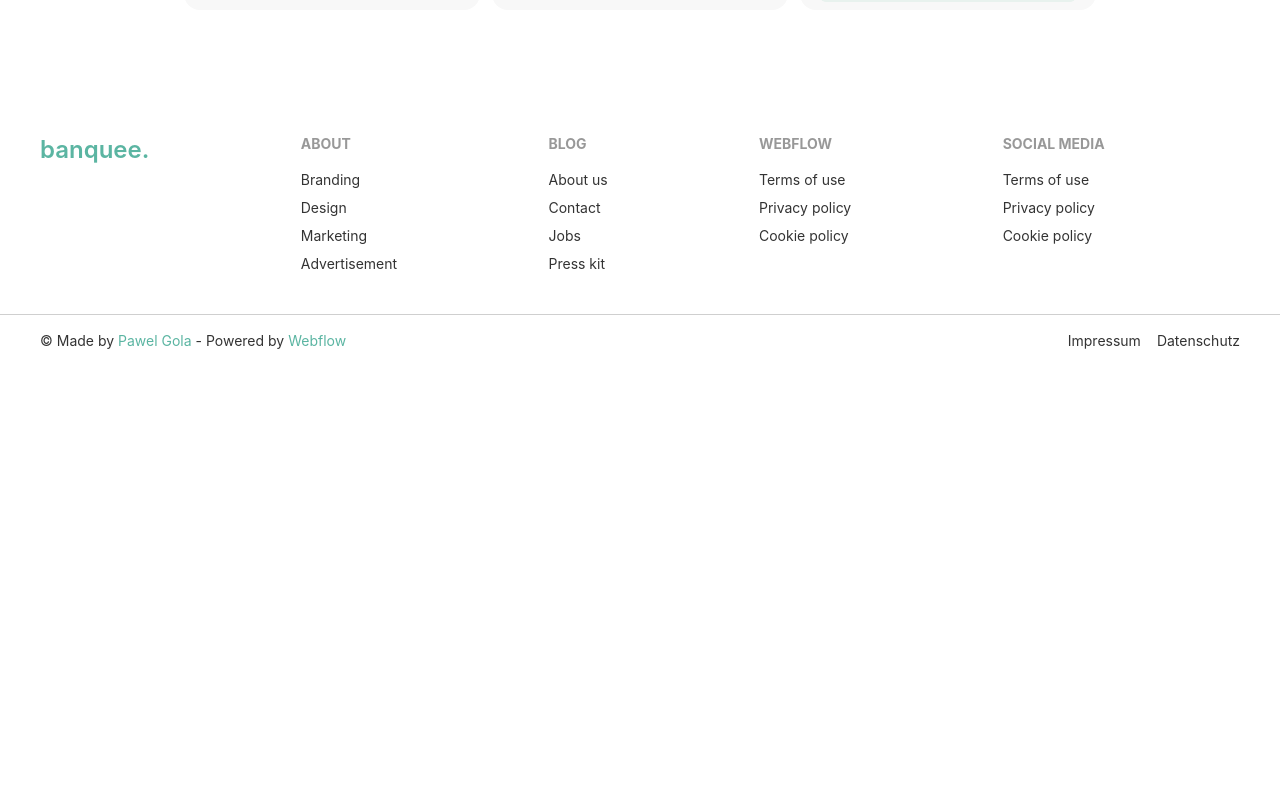
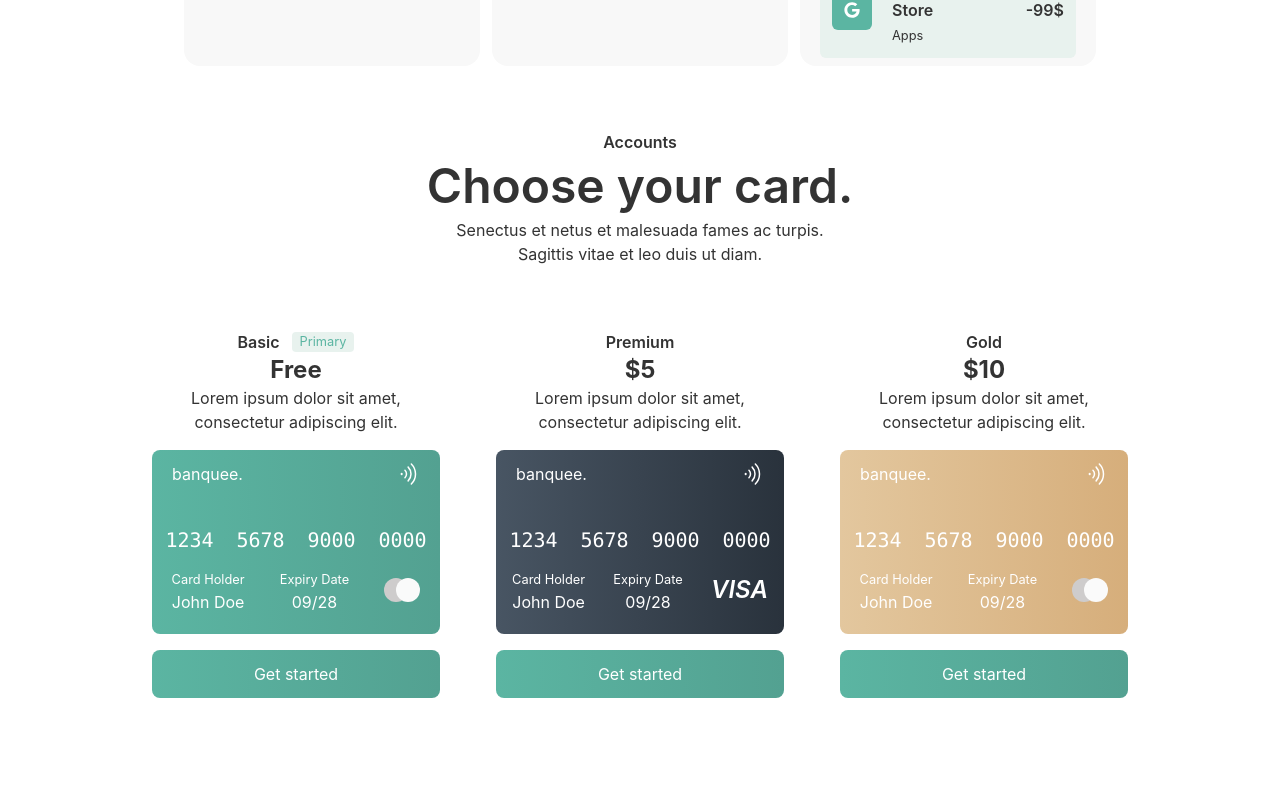
Before and after one commit to ArifulIslamShuvo/iNiLabs, a React (Create React App) app: page / in a window 1280 px wide. Shown: the part 3714-4520 px from the top of the page. Before the commit the page ends 4081 px from the top, so only its background shows below. Built offline with nearby package versions, Linux system fonts and the light colour scheme.

Commit message:
design Accounts Section

```diff
--- /dev/null
+++ b/src/pages/Accounts/Accounts.js
@@ -0,0 +1,146 @@
+import React from 'react';
+
+const Accounts = () => {
+    return (
+        <div>
+            <div>
+                <p className='font-semibold'>Accounts</p>
+                <h2 className='text-5xl font-semibold p-2'>Choose your card.</h2>
+                <p>Senectus et netus et malesuada fames ac turpis. <br /> Sagittis vitae et leo duis ut diam.</p>
+            </div>
+            <div className='flex justify-center items-center py-16'>
+                {/* Basic */}
+                <div>
+                    <div className='flex justify-center items-center gap-3'>
+                        <p className='font-semibold'>Basic</p>
+                        <small className='text-primary bg-secondary rounded px-2'>Primary</small>
+                    </div>
+                    <div>
+                        <h2 className='text-2xl font-bold'>Free</h2>
+                        <p>Lorem ipsum dolor sit amet,<br /> consectetur adipiscing elit.</p>
+                        {/*  */}
+                        <div className=' w-72 text-white sticky bg-gradient-to-r from-[#5BB5A2] to-[#53A191] mx-7 rounded-lg p-3 my-4'>
+                            <div className='flex justify-between mx-2'>
+                                <p>banquee.</p>
+                                <p className='text-xl font-semibold rotate-90'><svg xmlns="http://www.w3.org/2000/svg" fill="none" viewBox="0 0 24 24" stroke-width="1.5" stroke="currentColor" class="w-6 h-6">
+                                    <path stroke-linecap="round" stroke-linejoin="round" d="M8.288 15.038a5.25 5.25 0 017.424 0M5.106 11.856c3.807-3.808 9.98-3.808 13.788 0M1.924 8.674c5.565-5.565 14.587-5.565 20.152 0M12.53 18.22l-.53.53-.53-.53a.75.75 0 011.06 0z" />
+                                </svg>
+                                </p>
+                            </div>
+                            <p className='font-mono text-xl flex justify-around gap-5 pt-10 pb-3'>
+                                <span>1234</span>
+                                <span>5678</span>
+                                <span>9000</span>
+                                <span>0000</span>
+                            </p>
+                            <div className="flex justify-around gap-5 pb-2">
+                                <div>
+                                    <small>Card Holder</small>
+                                    <p>John Doe</p>
+                                </div>
+                                <div>
+                                    <small>Expiry Date</small>
+                                    <p>09/28</p>
+                                </div>
+                                <div data-aos="fade-right"
+                                    data-aos-easing="ease-out-cubic"
+                                    data-aos-duration="2000" className='flex items-center'>
+                                    <p className='w6 h-6 rounded-full -mr-3 bg-[#cecccc] p-3'></p>
+                                    <p className='w6 h-6 rounded-full bg-[#FAFAFA] p-3'></p>
+                                </div>
+                            </div>
+                        </div>
+                        <button className='w-72 text-white sticky bg-gradient-to-r from-[#5BB5A2] to-[#53A191] mx-7 rounded-lg p-3'>Get started</button>
+                    </div>
+                </div>
+                {/* Premium */}
+                <div>
+                    <div className='flex justify-center items-center gap-3'>
+                        <p className='font-semibold'>Premium</p>
+                    </div>
+                    <div>
+                        <h2 className='text-2xl font-bold'>$5</h2>
+                        <p>Lorem ipsum dolor sit amet,<br /> consectetur adipiscing elit.</p>
+                        {/*  */}
+                        <div className=' w-72 text-white bg-gradient-to-r from-[#485563] to-[#29323C] mx-7 rounded-lg p-3 my-4'>
+                            <div className='flex justify-between mx-2'>
+                                <p>banquee.</p>
+                                <p className='text-xl font-semibold rotate-90'><svg xmlns="http://www.w3.org/2000/svg" fill="none" viewBox="0 0 24 24" stroke-width="1.5" stroke="currentColor" class="w-6 h-6">
+                                    <path stroke-linecap="round" stroke-linejoin="round" d="M8.288 15.038a5.25 5.25 0 017.424 0M5.106 11.856c3.807-3.808 9.98-3.808 13.788 0M1.924 8.674c5.565-5.565 14.587-5.565 20.152 0M12.53 18.22l-.53.53-.53-.53a.75.75 0 011.06 0z" />
+                                </svg>
+                                </p>
+                            </div>
+                            <p className='font-mono text-xl flex justify-around gap-5 pt-10 pb-3'>
+                                <span>1234</span>
+                                <span>5678</span>
+                                <span>9000</span>
+                                <span>0000</span>
+                            </p>
+                            <div className="flex justify-around gap-5 pb-2">
+                                <div>
+                                    <small>Card Holder</small>
+                                    <p>John Doe</p>
+                                </div>
+                                <div>
+                                    <small>Expiry Date</small>
+                                    <p>09/28</p>
+                                </div>
+                                <div data-aos="fade-right"
+                                    data-aos-easing="ease-out-cubic"
+                                    data-aos-duration="2000" className='flex items-center'>
+                                    <i className='text-2xl font-semibold'>VISA</i>
+                                </div>
+                            </div>
+                        </div>
+                        <button className='w-72 text-white sticky bg-gradient-to-r from-[#5BB5A2] to-[#53A191] mx-7 rounded-lg p-3'>Get started</button>
+                    </div>
+                </div>
+                {/* Gold */}
+                <div>
+                    <div className='flex justify-center items-center gap-3'>
+                        <p className='font-semibold'>Gold</p>
+                    </div>
+                    <div>
+                        <h2 className='text-2xl font-bold'>$10</h2>
+                        <p>Lorem ipsum dolor sit amet,<br /> consectetur adipiscing elit.</p>
+                        {/*  */}
+                        <div className=' w-72 text-white bg-gradient-to-r from-[#E3C79E] to-[#D6AE7B] mx-7 rounded-lg p-3 my-4'>
+                            <div className='flex justify-between mx-2'>
+                                <p>banquee.</p>
+                                <p className='text-xl font-semibold rotate-90'><svg xmlns="http://www.w3.org/2000/svg" fill="none" viewBox="0 0 24 24" stroke-width="1.5" stroke="currentColor" class="w-6 h-6">
+                                    <path stroke-linecap="round" stroke-linejoin="round" d="M8.288 15.038a5.25 5.25 0 017.424 0M5.106 11.856c3.807-3.808 9.98-3.808 13.788 0M1.924 8.674c5.565-5.565 14.587-5.565 20.152 0M12.53 18.22l-.53.53-.53-.53a.75.75 0 011.06 0z" />
+                                </svg>
+                                </p>
+                            </div>
+                            <p className='font-mono text-xl flex justify-around gap-5 pt-10 pb-3'>
+                                <span>1234</span>
+                                <span>5678</span>
+                                <span>9000</span>
+                                <span>0000</span>
+                            </p>
+                            <div className="flex justify-around gap-5 pb-2">
+                                <div>
+                                    <small>Card Holder</small>
+                                    <p>John Doe</p>
+                                </div>
+                                <div>
+                                    <small>Expiry Date</small>
+                                    <p>09/28</p>
+                                </div>
+                                <div data-aos="fade-right"
+                                    data-aos-easing="ease-out-cubic"
+                                    data-aos-duration="2000" className='flex items-center'>
+                                    <p className='w6 h-6 rounded-full -mr-3 bg-[#cecccc] p-3'></p>
+                                    <p className='w6 h-6 rounded-full bg-[#FAFAFA] p-3'></p>
+                                </div>
+                            </div>
+                        </div>
+                        <button className='w-72 text-white sticky bg-gradient-to-r from-[#5BB5A2] to-[#53A191] mx-7 rounded-lg p-3'>Get started</button>
+                    </div>
+                </div>
+            </div>
+        </div>
+    );
+};
+
+export default Accounts;
--- a/src/pages/AllCards/AllCards.js
+++ b/src/pages/AllCards/AllCards.js
@@ -140,7 +140,7 @@ const AllCards = () => {
                                 </div>
                             </div>
                             {/* card 2 */}
-                            <div className='absolute -mt-36 w-[313px]  text-white bg-primary mx-7 rounded-t-lg p-3 my-4'>
+                            <div className='absolute -mt-36 w-[313px]  text-white sticky bg-gradient-to-r from-[#5BB5A2] to-[#53A191] mx-7 rounded-t-lg p-3 my-4'>
                                 <div className='flex justify-between mx-2'>
                                     <p>banquee.</p>
                                     <p className='text-xl font-semibold rotate-90'><svg xmlns="http://www.w3.org/2000/svg" fill="none" viewBox="0 0 24 24" stroke-width="1.5" stroke="currentColor" class="w-6 h-6">
--- a/src/pages/Home/Home.js
+++ b/src/pages/Home/Home.js
@@ -1,4 +1,5 @@
 import React from 'react';
+import Accounts from '../Accounts/Accounts';
 import AllCards from '../AllCards/AllCards';
 import AllInOneBank from '../AllInOneBank/AllInOneBank';
 import Features from '../Features/Features';
@@ -12,6 +13,7 @@ const Home = () => {
             <Transaction />
             <AllCards />
             <AllInOneBank />
+            <Accounts />
             <Footer />
         </div>
     );
```
